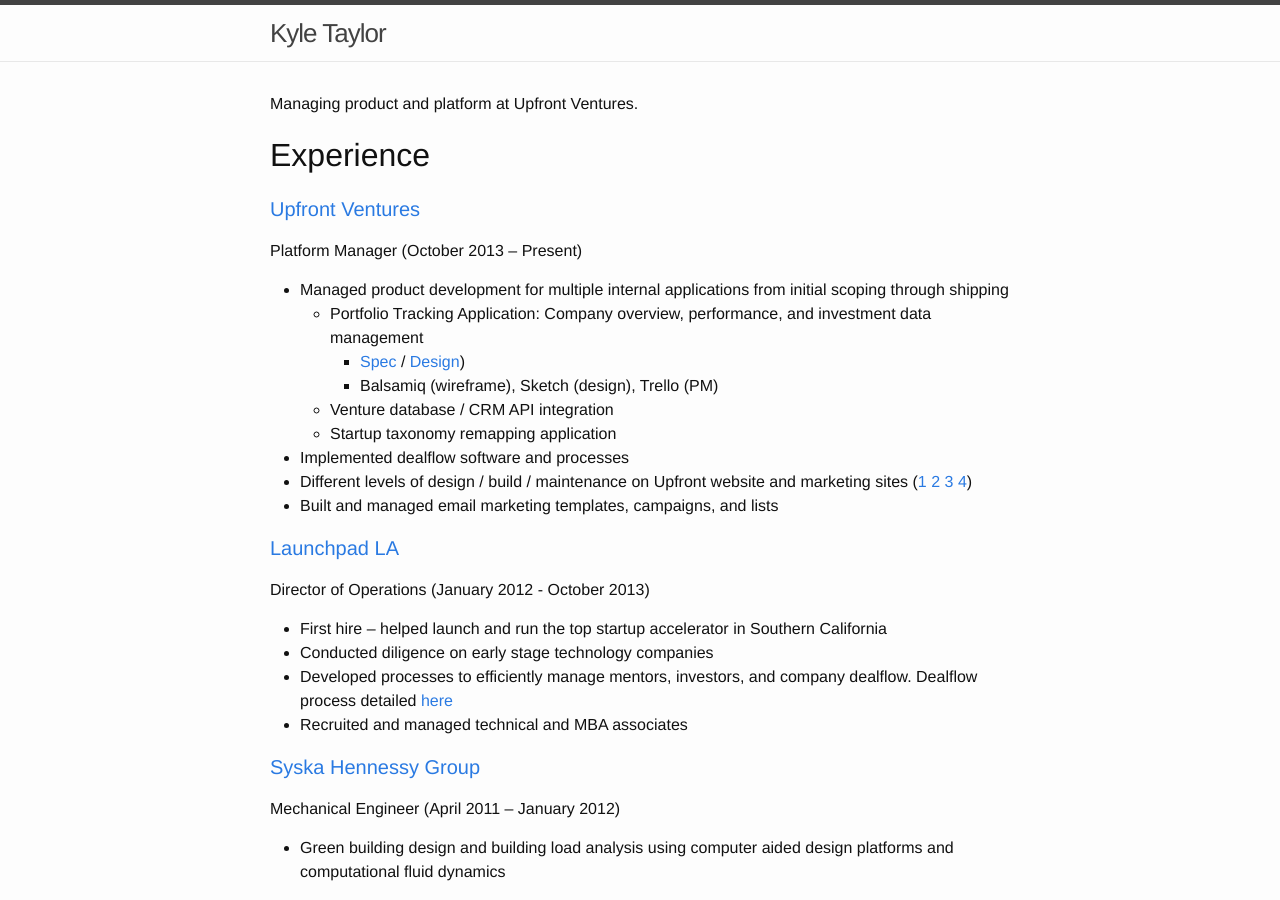
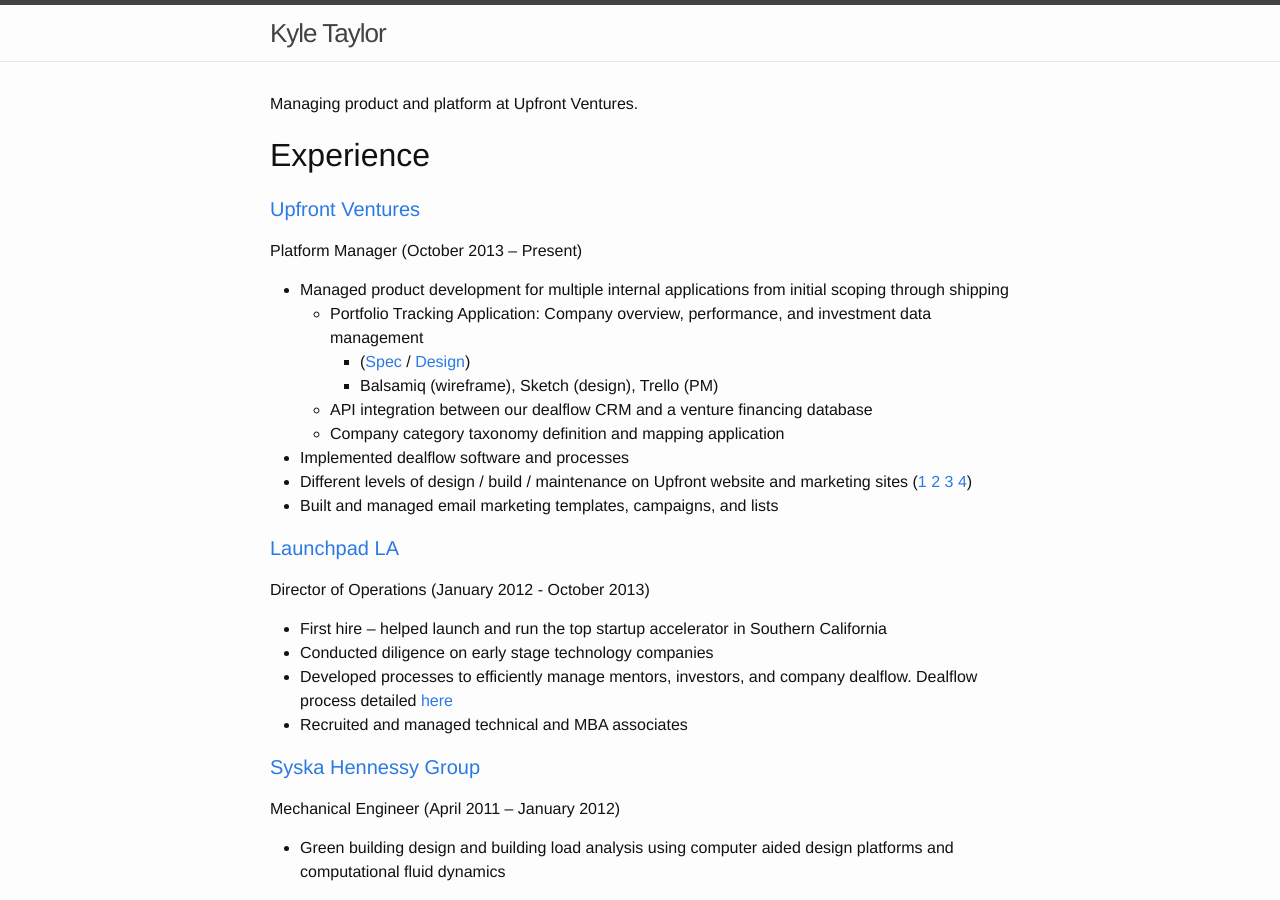
Before and after one commit to kftaylor/kftaylor.github.io, a Jekyll site: the page built from index.html, in a window 1280 px wide and 900 px high. Built offline with Jekyll 4.4.1, drawn with Linux system fonts in a browser that asks for light colours.

Commit message:
Update index.html

```diff
--- a/index.html
+++ b/index.html
@@ -20,12 +20,12 @@
     <ul>
       <li>Portfolio Tracking Application: Company overview, performance, and investment data management
         <ul>
-          <li><a href="https://quip.com/9eeZAdx3p7Pb" target="_blank">Spec</a> / <a href="https://scene.zeplin.io/project/56de1dda3cf13ff4731e3f2f" target="_blank">Design</a>)</li>
+          <li>(<a href="https://quip.com/9eeZAdx3p7Pb" target="_blank">Spec</a> / <a href="https://scene.zeplin.io/project/56de1dda3cf13ff4731e3f2f" target="_blank">Design</a>)</li>
           <li>Balsamiq (wireframe), Sketch (design), Trello (PM)</li>
         </ul>
       </li>
-      <li>Venture database / CRM API integration</li>
-      <li>Startup taxonomy remapping application</li>
+      <li>API integration between our dealflow CRM and a venture financing database</li>
+      <li>Company category taxonomy definition and mapping application</li>
     </ul>
   </li>
   <li>Implemented dealflow software and processes</li>
```
